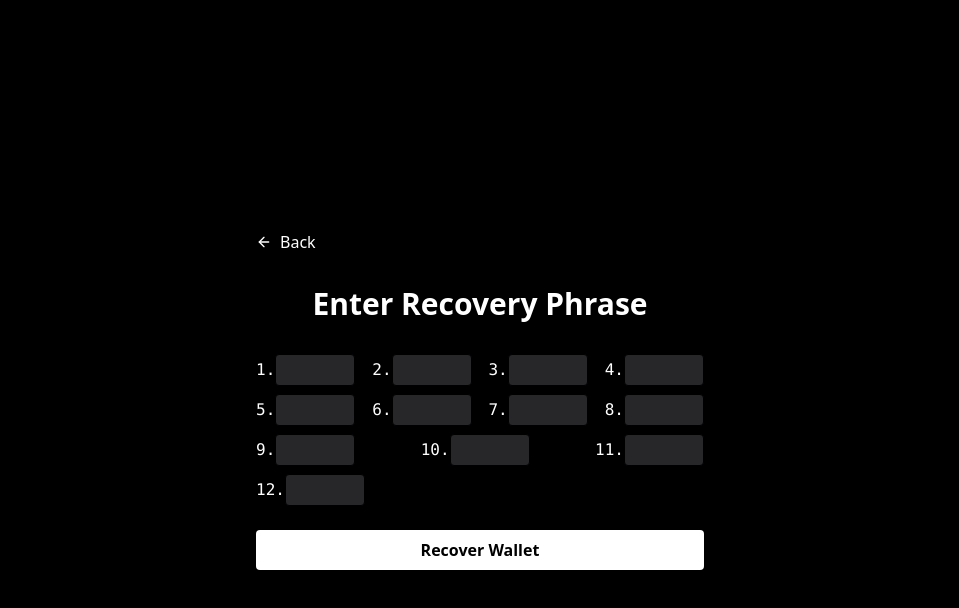
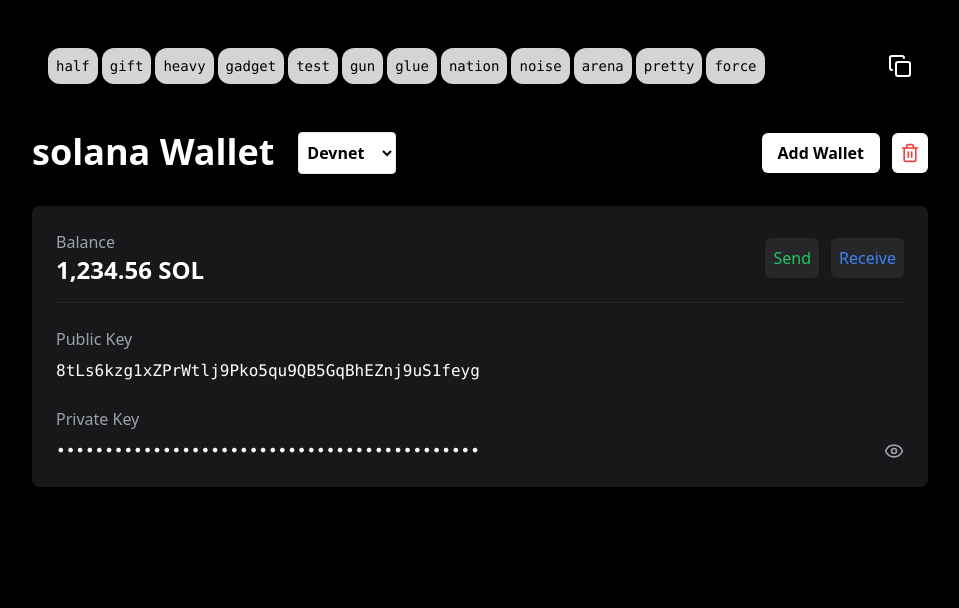
Before and after one commit to sunil8521/solana_wallet, a React (Vite) app: page / in a window 1280 px wide. Shown: the top 608 px of the page, without its empty margins (160-1119 px from the left). Built offline with nearby package versions, Linux system fonts and the light colour scheme.

Commit message:
design view page

```diff
--- a/src/App.jsx
+++ b/src/App.jsx
@@ -1,9 +1,9 @@
 import Wallet from "./com/Wallet";
-
+import WalletDetails from "./com/WalletDetails";
 function App() {
   return (
     <>
-    <Wallet/>
+    <WalletDetails/>
       {/* <div className="min-h-screen flex flex-col items-center justify-center bg-black text-white p-4">
         <h1 className="text-4xl font-bold mb-8">Create ETH wallet</h1>
 
--- /dev/null
+++ b/src/com/WalletDetails.jsx
@@ -0,0 +1,130 @@
+import { useState } from 'react'
+import { EyeIcon, SendIcon, DownloadIcon, Trash2Icon,Copy } from 'lucide-react'
+
+export default function WalletDetails() {
+  const [showPrivateKey, setShowPrivateKey] = useState(false)
+
+  const seedPhrase = "half gift heavy gadget test gun glue nation noise arena pretty force"
+  const publicKey = "8tLs6kzg1xZPrWtlj9Pko5qu9QB5GqBhEZnj9uS1feyg"
+  const privateKey = "8tLs6kzg1xZPrWtlj9Pko5qu9QB5GqBhEZnj9uS1feyg"
+  const balance = "1,234.56 SOL"
+  const [network, setNetwork] = useState("devnet");
+  const handleCopy = () => {
+    navigator.clipboard
+      .writeText(seedPhrase)
+      .then(() => {
+        // toast.success("Phrase copied to clipboard!");
+      })
+      .catch((err) => {
+        // toast.error("Failed to copy text: ", err);
+      });
+  };
+  const handleNetworkChange = (event) => {
+    setNetwork(event.target.value);
+  };
+
+  return (
+    <div className="min-h-screen bg-black text-white p-8">
+      <div className="max-w-4xl mx-auto space-y-8">
+        {/* Seed Phrase in 2 columns */}
+        <div className=" p-4 rounded-lg flex justify-between items-center">
+          <p className="font-mono text-sm break-words">
+            {seedPhrase?.split(" ").map((w, i) => {
+              return (
+                <span
+                  className="mr-1 inline-block p-2 text-black bg-neutral-300 dark:text-white dark:bg-neutral-900 rounded-xl"
+                  key={i}
+                >
+                  {w}
+                </span>
+              );
+            })}
+          </p>
+          <button onClick={handleCopy}>
+            <Copy />
+          </button>
+        </div>
+
+        {/* Header with Add/Delete Buttons */}
+        <div className="flex items-center justify-between">
+
+
+<div className='flex gap-6'>
+
+          <h1 className="text-4xl font-bold">solana Wallet</h1>
+          <select
+          value={network}
+          onChange={handleNetworkChange}
+          className="font-semibold bg-white border outline-none rounded px-1 py-2 text-black hover:bg-gray-100"
+          >
+          <option value="mainnet-beta">Mainnet</option>
+          <option value="devnet">Devnet</option>
+          <option value="testnet">Testnet</option>
+        </select>
+          </div>
+
+
+
+          <div className="flex gap-3">
+            <button
+              className= " rounded-md font-semibold px-4 py-2 bg-white text-black hover:bg-gray-200"
+            >
+              Add Wallet
+            </button>
+            <button
+              className="bg-white py-2 px-2 rounded-md text-red-500 hover:bg-red-500/10"
+            >
+              <Trash2Icon className="h-5 w-5" />
+            </button>
+          </div>
+
+
+        </div>
+
+        {/* Wallet Details */}
+        <div className="space-y-6 bg-zinc-900 p-6 rounded-lg">
+          {/* Balance Section */}
+          <div className="flex items-center justify-between border-b border-zinc-800 pb-4">
+            <div>
+              <h2 className="text-gray-400">Balance</h2>
+              <p className="text-2xl font-bold">{balance}</p>
+            </div>
+            <div className="flex gap-3">
+              <button
+                className="bg-zinc-800 py-2 px-2 items-center flex flex-col  rounded-md border-green-500 text-green-500 hover:bg-green-500/10"
+              >
+                Send
+              </button>
+              <button
+                className="bg-zinc-800 flex flex-col items-center  py-2 px-2 rounded-md border-blue-500 text-blue-500 hover:bg-blue-500/10"
+              >
+                Receive
+              </button>
+            </div>
+          </div>
+
+          <div className="space-y-2">
+            <h2 className="text-gray-400">Public Key</h2>
+            <p className="font-mono">{publicKey}</p>
+          </div>
+
+          <div className="space-y-2">
+            <h2 className="text-gray-400">Private Key</h2>
+            <div className="flex items-center justify-between">
+              <p className="font-mono">
+                {showPrivateKey ? privateKey : '•'.repeat(privateKey.length)}
+              </p>
+              <button
+                size="icon"
+                onClick={() => setShowPrivateKey(!showPrivateKey)}
+                className="text-gray-400"
+              >
+                <EyeIcon className="h-5 w-5" />
+              </button>
+            </div>
+          </div>
+        </div>
+      </div>
+    </div>
+  )
+}
```
